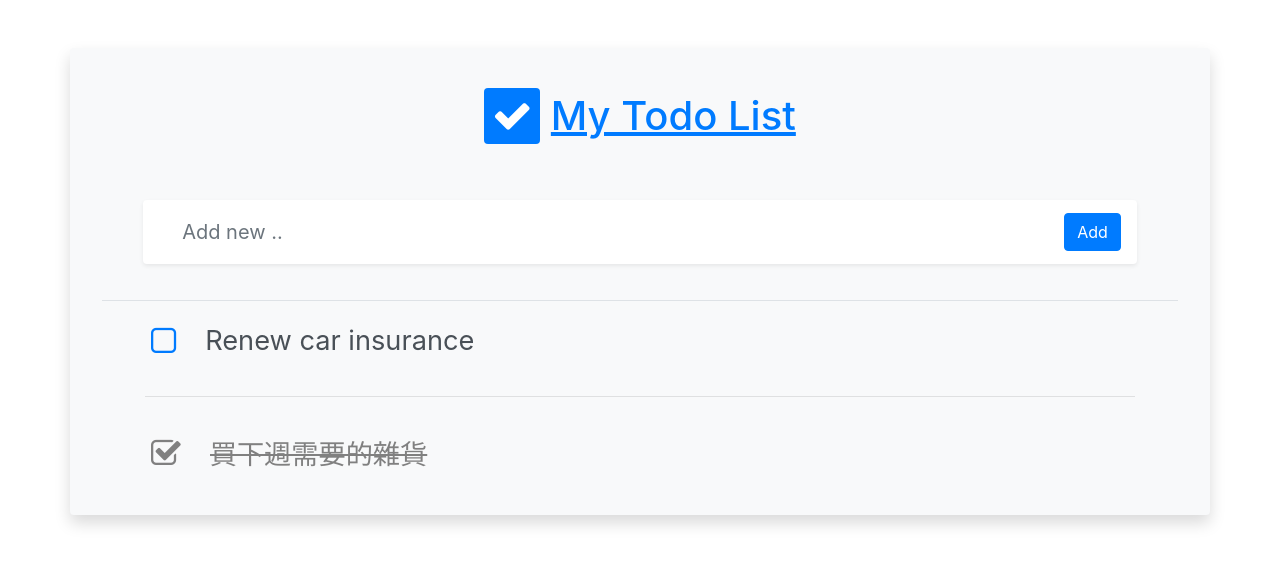
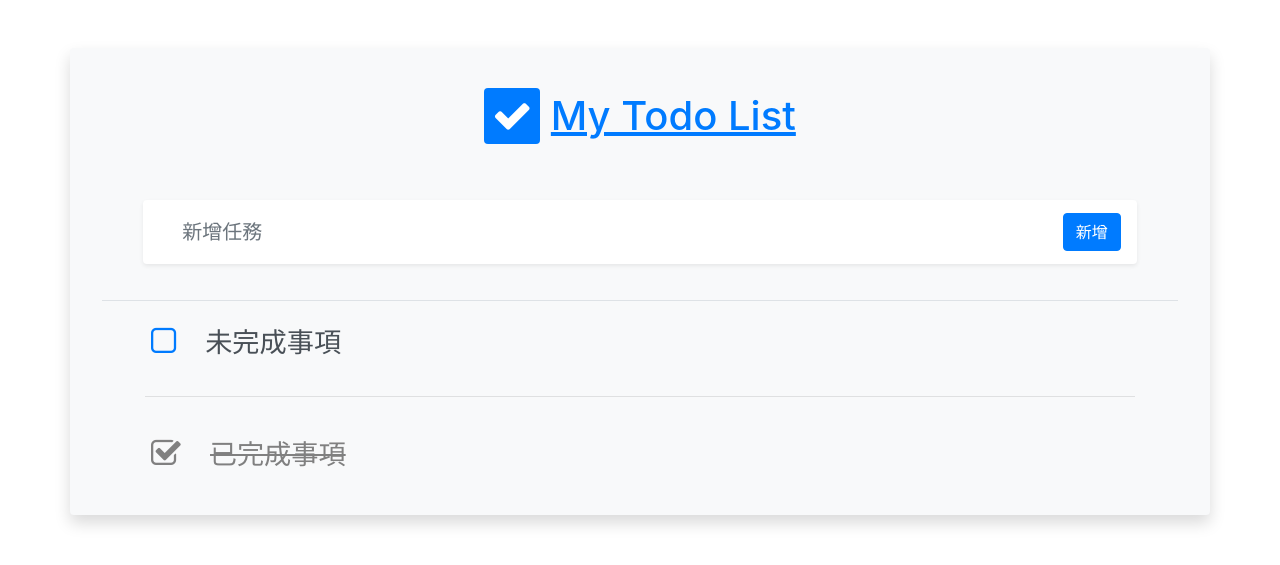
Before and after one commit to chenyii1120/flask-to-do-list, a Flask app: page / in a window 1280 px wide. Shown: the top 565 px of the page. Run offline with Flask 2, Linux system fonts and the light colour scheme; data that the repository does not hold is empty; some libraries are stand-ins or nearby versions.

Commit message:
complete SQL structure and add create mission form and reaction

```diff
--- /dev/null
+++ b/form.py
@@ -0,0 +1,7 @@
+from flask_wtf import FlaskForm
+from wtforms import StringField, SubmitField
+
+
+class CreateMission(FlaskForm):
+    content = StringField(render_kw={"placeholder": "新增任務"})
+    submit = SubmitField("新增")
--- a/main.py
+++ b/main.py
@@ -1,15 +1,46 @@
 from flask import Flask, render_template, redirect, url_for
 from flask_bootstrap import Bootstrap
+# from flask_wtf import FlaskForm
+from form import CreateMission
 from flask_sqlalchemy import SQLAlchemy
+import datetime
 
 app = Flask(__name__)
 app.config['SECRET_KEY'] = 'd04daf94f0fc0f6cbe6095797c18dc2c03d089fa'
 Bootstrap(app)
 
+# CONNECT TO DB
+db = SQLAlchemy(app)
+app.config['SQLALCHEMY_DATABASE_URI'] = 'sqlite:///todo.db'
 
-@app.route('/')
+
+class Mission(db.Model):
+    id = db.Column(db.Integer, primary_key=True, autoincrement=True)
+    content = db.Column(db.String(250), nullable=False)
+    creat_date = db.Column(db.DateTime, nullable=False)
+    done = db.Column(db.Boolean, nullable=False)
+    done_date = db.Column(db.DateTime)
+
+
+db.create_all()
+
+
+@app.route('/', methods=["GET", "POST"])
 def home():
-    return render_template("index.html")
+    form = CreateMission()
+    undone_list = Mission.query.filter_by(done=False).all()
+    done_list = Mission.query.filter_by(done=True).all()
+    if form.validate_on_submit():
+        now = datetime.datetime.now()
+        new = Mission(
+            content=form.content.data,
+            creat_date=now,
+            done=False
+        )
+        db.session.add(new)
+        db.session.commit()
+        return redirect("/")
+    return render_template("index.html", form=form, undone=undone_list, done=done_list)
 
 
 if __name__ == "__main__":
--- a/templates/index.html
+++ b/templates/index.html
@@ -2,21 +2,30 @@
 <html lang="en">
 <head>
     <meta charset="UTF-8">
+    <meta name="viewport" content="width=device-width, initial-scale=1">
     <title>Title</title>
     <link rel="stylesheet" type="text/css" href="../static/css/style.css">
-    <link rel="stylesheet" type="text/css" href="https://stackpath.bootstrapcdn.com/bootstrap/4.1.3/css/bootstrap.min.css">
-    <link rel="stylesheet" type="text/css" href="https://fonts.googleapis.com/css2?family=Open+Sans:ital,wght@0,300;0,400;0,600;0,700;0,800;1,300;1,400;1,600;1,700;1,800&amp;display=swap">
-    <link rel="stylesheet" type="text/css" href="https://stackpath.bootstrapcdn.com/font-awesome/4.7.0/css/font-awesome.min.css">
-    <link rel="stylesheet" type="text/css" href="https://cdnjs.cloudflare.com/ajax/libs/bootstrap-datepicker/1.9.0/css/bootstrap-datepicker.standalone.min.css">
+    <link rel="stylesheet" type="text/css"
+          href="https://stackpath.bootstrapcdn.com/bootstrap/4.1.3/css/bootstrap.min.css">
+    <link rel="stylesheet" type="text/css"
+          href="https://fonts.googleapis.com/css2?family=Open+Sans:ital,wght@0,300;0,400;0,600;0,700;0,800;1,300;1,400;1,600;1,700;1,800&amp;display=swap">
+    <link rel="stylesheet" type="text/css"
+          href="https://stackpath.bootstrapcdn.com/font-awesome/4.7.0/css/font-awesome.min.css">
+    <link rel="stylesheet" type="text/css"
+          href="https://cdnjs.cloudflare.com/ajax/libs/bootstrap-datepicker/1.9.0/css/bootstrap-datepicker.standalone.min.css">
 
     <script type="text/javascript" src="../static/js/script.js"></script>
     <script type="text/javascript" src="https://code.jquery.com/jquery-3.3.1.slim.min.js"></script>
-    <script type="text/javascript" src="https://cdnjs.cloudflare.com/ajax/libs/popper.js/1.14.3/umd/popper.min.js"></script>
-    <script type="text/javascript" src="https://stackpath.bootstrapcdn.com/bootstrap/4.1.3/js/bootstrap.min.js"></script>
+    <script type="text/javascript"
+            src="https://cdnjs.cloudflare.com/ajax/libs/popper.js/1.14.3/umd/popper.min.js"></script>
+    <script type="text/javascript"
+            src="https://stackpath.bootstrapcdn.com/bootstrap/4.1.3/js/bootstrap.min.js"></script>
     <script type="text/javascript" src="https://stackpath.bootstrapcdn.com/bootlint/1.1.0/bootlint.min.js"></script>
-    <script type="text/javascript" src="https://cdnjs.cloudflare.com/ajax/libs/bootstrap-datepicker/1.9.0/js/bootstrap-datepicker.min.js"></script>
+    <script type="text/javascript"
+            src="https://cdnjs.cloudflare.com/ajax/libs/bootstrap-datepicker/1.9.0/js/bootstrap-datepicker.min.js"></script>
 </head>
 <body>
+{% block content %}
 <div class="container m-5 p-2 rounded mx-auto bg-light shadow">
     <!-- App title section -->
     <div class="row m-1 p-4">
@@ -30,14 +39,18 @@
     <!-- Create to-do section -->
     <div class="row m-1 p-3">
         <div class="col col-11 mx-auto">
+            <form method="post">
+                {{ form.hidden_tag() }}
                 <div class="row bg-white rounded shadow-sm p-2 add-todo-wrapper align-items-center justify-content-center">
                     <div class="col">
-                    <input class="form-control form-control-lg border-0 add-todo-input bg-transparent rounded" type="text" placeholder="Add new ..">
+                        {{ form.content(class='form-control form-control-lg border-0 add-todo-input bg-transparent
+                        rounded') }}
                     </div>
                     <div class="col-auto px-0 mx-0 mr-2">
-                    <button type="button" class="btn btn-primary">Add</button>
+                        {{ form.submit(class='btn btn-primary') }}
                     </div>
                 </div>
+            </form>
         </div>
     </div>
     <div class="p-2 mx-4 border-black-25 border-bottom"></div>
@@ -49,41 +62,51 @@
             <div class="row px-3 align-items-center todo-item rounded">
                 <div class="col-auto m-1 p-0 d-flex align-items-center">
                     <h2 class="m-0 p-0">
-                        <a href="#"><i class="fa fa-square-o text-primary btn m-0 p-0" data-toggle="tooltip" data-placement="bottom" title="標記為已完成"></i></a>
+                        <a href="#"><i class="fa fa-square-o text-primary btn m-0 p-0" data-toggle="tooltip"
+                                       data-placement="bottom" title="標記為已完成"></i></a>
                     </h2>
                 </div>
                 <div class="col px-1 m-1 d-flex align-items-center">
-                    <input type="text" class="form-control form-control-lg border-0 edit-todo-input bg-transparent rounded px-3" readonly value="Renew car insurance" title="Renew car insurance" />
-                    <input type="text" class="form-control form-control-lg border-0 edit-todo-input rounded px-3 d-none" value="Renew car insurance" />
+                    <input type="text"
+                           class="form-control form-control-lg border-0 edit-todo-input bg-transparent rounded px-3"
+                           readonly value="未完成事項" title="未完成事項"/>
+                    <input type="text" class="form-control form-control-lg border-0 edit-todo-input rounded px-3 d-none"
+                           value="Renew car insurance"/>
                 </div>
                 <div class="col-auto m-1 p-0 todo-actions">
                     <div class="row d-flex align-items-center justify-content-end">
                         <h5 class="m-0 p-0 px-2">
-                            <a href="#"><i class="fa fa-pencil text-info btn m-0 p-0" data-toggle="tooltip" data-placement="bottom" title="編輯"></i></a>
+                            <a href="#"><i class="fa fa-pencil text-info btn m-0 p-0" data-toggle="tooltip"
+                                           data-placement="bottom" title="編輯"></i></a>
                         </h5>
                         <h5 class="m-0 p-0 px-2">
-                            <a href="#"><i class="fa fa-trash-o text-danger btn m-0 p-0" data-toggle="tooltip" data-placement="bottom" title="刪除"></i></a>
+                            <a href="#"><i class="fa fa-trash-o text-danger btn m-0 p-0" data-toggle="tooltip"
+                                           data-placement="bottom" title="刪除"></i></a>
                         </h5>
                     </div>
                     <div class="row todo-created-info">
                         <div class="col-auto d-flex align-items-center pr-2">
-                            <i class="fa fa-info-circle my-2 px-2 text-black-50 btn" data-toggle="tooltip" data-placement="bottom" title="" data-original-title="建立於"></i>
+                            <i class="fa fa-info-circle my-2 px-2 text-black-50 btn" data-toggle="tooltip"
+                               data-placement="bottom" title="" data-original-title="建立於"></i>
                             <label class="date-label my-2 text-black-50">建立於 28th Jun 2020</label>
                         </div>
                     </div>
                 </div>
             </div>
 
-            <hr />
+            <hr/>
             <!-- Done Item -->
             <div class="row px-3 align-items-center todo-item rounded">
                 <div class="col-auto m-1 p-0 d-flex align-items-center">
                     <h2 class="m-0 p-0">
-                        <a href="#"><i class="fa fa-check-square-o btn m-0 p-0 done" data-toggle="tooltip" data-placement="bottom" title="標記為未完成"></i></a>
+                        <a href="#"><i class="fa fa-check-square-o btn m-0 p-0 done" data-toggle="tooltip"
+                                       data-placement="bottom" title="標記為未完成"></i></a>
                     </h2>
                 </div>
                 <div class="col px-1 m-1 d-flex align-items-center">
-                    <input type="text" class="form-control form-control-lg border-0 edit-todo-input bg-transparent rounded px-3 done-text" value="買下週需要的雜貨" title="買下週需要的雜貨(小標)" />
+                    <input type="text"
+                           class="form-control form-control-lg border-0 edit-todo-input bg-transparent rounded px-3 done-text"
+                           value="已完成事項" title="已完成事項"/>
                 </div>
                 <div class="col-auto m-1 p-0 px-3 d-none">
                 </div>
@@ -91,16 +114,19 @@
                     <div class="row d-flex align-items-center justify-content-end">
                         <h5 class="m-0 p-0 px-2">
                             <a href="#">
-                            <i class="fa fa-pencil text-info btn m-0 p-0" data-toggle="tooltip" data-placement="bottom" title="編輯"></i>
+                                <i class="fa fa-pencil text-info btn m-0 p-0" data-toggle="tooltip"
+                                   data-placement="bottom" title="編輯"></i>
                             </a>
                         </h5>
                         <h5 class="m-0 p-0 px-2">
-                            <a href="#"><i class="fa fa-trash-o text-danger btn m-0 p-0" data-toggle="tooltip" data-placement="bottom" title="刪除"></i></a>
+                            <a href="#"><i class="fa fa-trash-o text-danger btn m-0 p-0" data-toggle="tooltip"
+                                           data-placement="bottom" title="刪除"></i></a>
                         </h5>
                     </div>
                     <div class="row todo-created-info">
                         <div class="col-auto d-flex align-items-center pr-2">
-                            <i class="fa fa-info-circle my-2 px-2 text-black-50 btn" data-toggle="tooltip" data-placement="bottom" title="" data-original-title="建立於"></i>
+                            <i class="fa fa-info-circle my-2 px-2 text-black-50 btn" data-toggle="tooltip"
+                               data-placement="bottom" title="" data-original-title="建立於"></i>
                             <label class="date-label my-2 text-black-50">建立於 28th Jun 2020</label>
                         </div>
                     </div>
@@ -109,5 +135,6 @@
         </div>
     </div>
 </div>
+{% endblock %}
 </body>
 </html>
```
Lines whose indentation alone changed are shown as unchanged.
